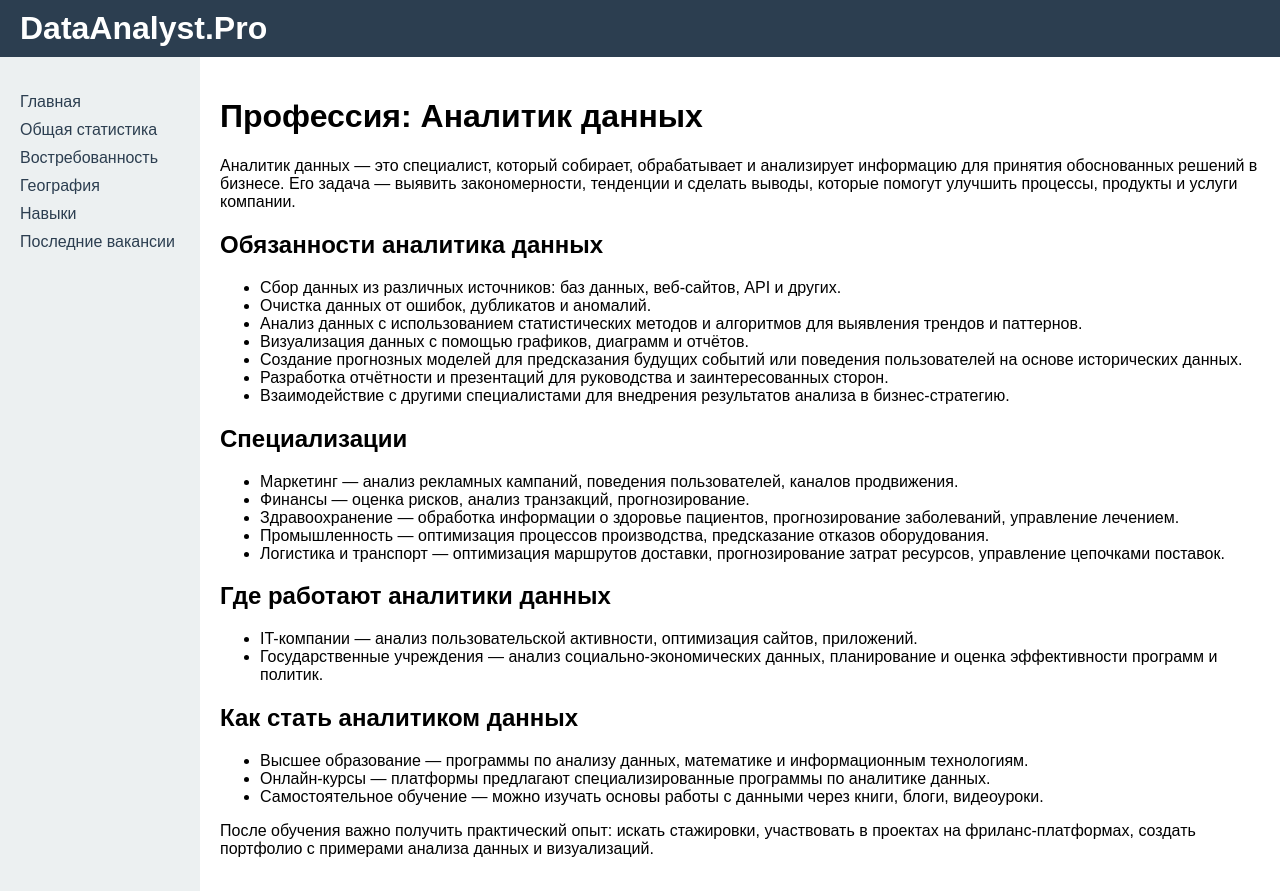
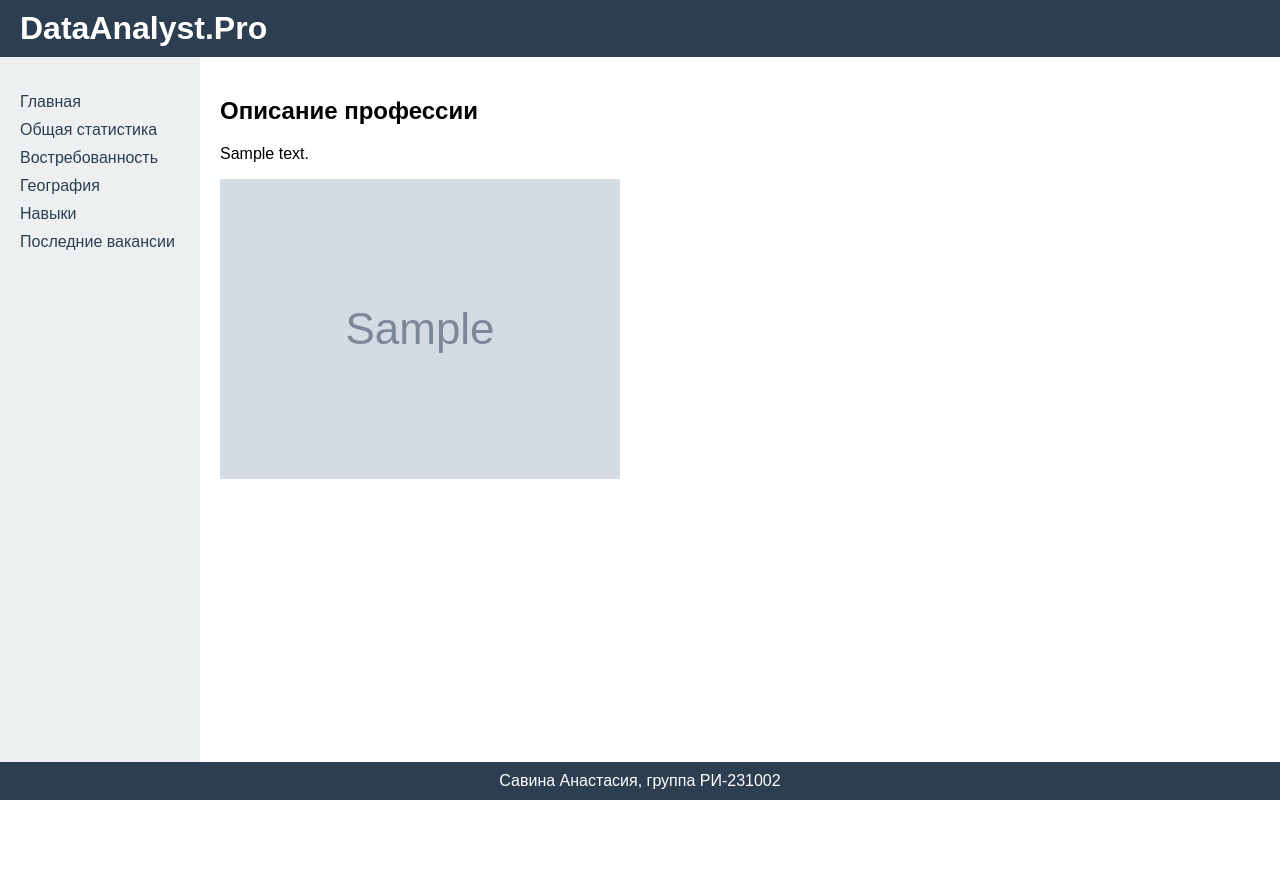
Before and after one commit to nsavinaa/pup, a Django app: page / in a window 1280 px wide. Shown: the top 891 px of the page. After the commit the page ends 800 px from the top, so only its background shows below. Run offline with Django 4.2, Linux system fonts and the light colour scheme; tables that the repository leaves empty hold one stand-in row (values such as "Sample post"); grey boxes marked "Sample" are stand-in pictures.

Commit message:
бновлены index.html и views.py, удалён example.jpg

```diff
--- a/main/templates/index.html
+++ b/main/templates/index.html
@@ -1,45 +1,10 @@
 {% extends 'base.html' %}
 
-{% block title %}Главная{% endblock %}
+{% block title %}Главная — DataAnalyst.Pro{% endblock %}
 
 {% block content %}
-<h1>Профессия: Аналитик данных</h1>
-<p>Аналитик данных — это специалист, который собирает, обрабатывает и анализирует информацию для принятия обоснованных решений в бизнесе. Его задача — выявить закономерности, тенденции и сделать выводы, которые помогут улучшить процессы, продукты и услуги компании.</p>
+  <h2>Описание профессии</h2>
+  {{ main_page.description|linebreaks }}
 
-<h2>Обязанности аналитика данных</h2>
-<ul>
-    <li>Сбор данных из различных источников: баз данных, веб-сайтов, API и других.</li>
-    <li>Очистка данных от ошибок, дубликатов и аномалий.</li>
-    <li>Анализ данных с использованием статистических методов и алгоритмов для выявления трендов и паттернов.</li>
-    <li>Визуализация данных с помощью графиков, диаграмм и отчётов.</li>
-    <li>Создание прогнозных моделей для предсказания будущих событий или поведения пользователей на основе исторических данных.</li>
-    <li>Разработка отчётности и презентаций для руководства и заинтересованных сторон.</li>
-    <li>Взаимодействие с другими специалистами для внедрения результатов анализа в бизнес-стратегию.</li>
-</ul>
-
-<h2>Специализации</h2>
-<ul>
-    <li>Маркетинг — анализ рекламных кампаний, поведения пользователей, каналов продвижения.</li>
-    <li>Финансы — оценка рисков, анализ транзакций, прогнозирование.</li>
-    <li>Здравоохранение — обработка информации о здоровье пациентов, прогнозирование заболеваний, управление лечением.</li>
-    <li>Промышленность — оптимизация процессов производства, предсказание отказов оборудования.</li>
-    <li>Логистика и транспорт — оптимизация маршрутов доставки, прогнозирование затрат ресурсов, управление цепочками поставок.</li>
-</ul>
-
-<h2>Где работают аналитики данных</h2>
-<ul>
-    <li>IT-компании — анализ пользовательской активности, оптимизация сайтов, приложений.</li>
-    <li>Государственные учреждения — анализ социально-экономических данных, планирование и оценка эффективности программ и политик.</li>
-</ul>
-
-<h2>Как стать аналитиком данных</h2>
-<ul>
-    <li>Высшее образование — программы по анализу данных, математике и информационным технологиям.</li>
-    <li>Онлайн-курсы — платформы предлагают специализированные программы по аналитике данных.</li>
-    <li>Самостоятельное обучение — можно изучать основы работы с данными через книги, блоги, видеоуроки.</li>
-</ul>
-
-<p>После обучения важно получить практический опыт: искать стажировки, участвовать в проектах на фриланс-платформах, создать портфолио с примерами анализа данных и визуализаций.</p>
-
-<img src="/media/main/example.jpg" alt="Аналитик за работой" style="max-width: 100%; margin-top: 20px;">
+  <img src="{{ main_page.image.url }}" alt="Тематическое изображение" style="max-width:100%; height:auto;">
 {% endblock %}
--- a/main/views.py
+++ b/main/views.py
@@ -9,9 +9,12 @@ from main.models import Vacancy
 import matplotlib.pyplot as plt
 from io import BytesIO
 import base64
+from django.db import models
+from main.models import MainPage
 
 def index(request):
-    return render(request, 'index.html')
+    main_page = MainPage.objects.first()  # или по ID, если несколько записей
+    return render(request, 'index.html', {'main_page': main_page})
 
 def statistics(request):
     '''salary_sum = defaultdict(float)
@@ -40,7 +43,12 @@ def statistics(request):
         'vacancy_data_json': json.dumps(dict(vacancy_count)),
     }
     return render(request, 'statistics.html', context)'''
-    return render(request, 'statistics.html')
+    #return render(request, 'statistics.html')
+    from main.models import StatSection
+
+
+    sections = StatSection.objects.filter(section='overview')
+    return render(request, 'statistics.html', {'sections': sections})
 
 def demand(request):
     '''salary_sum = defaultdict(float)
```
Also changed, not shown: media/example.jpg (deleted).
